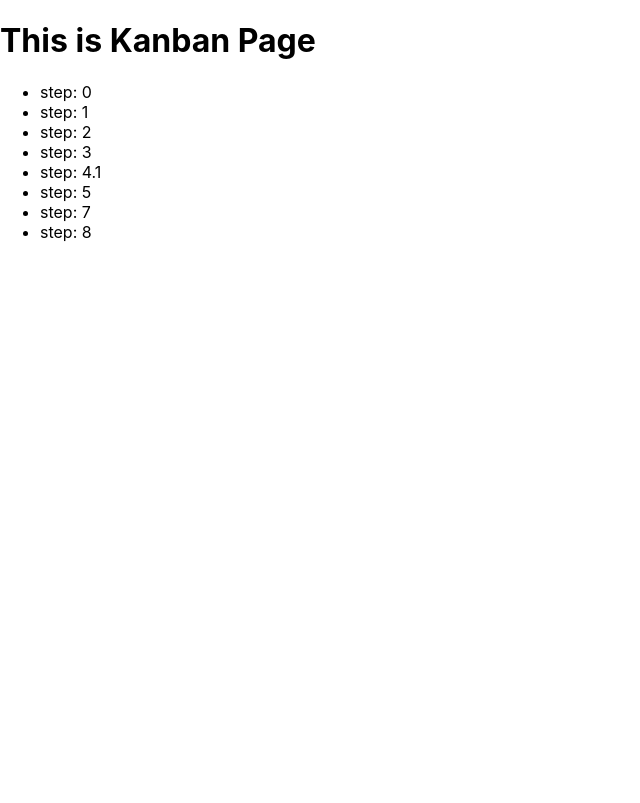
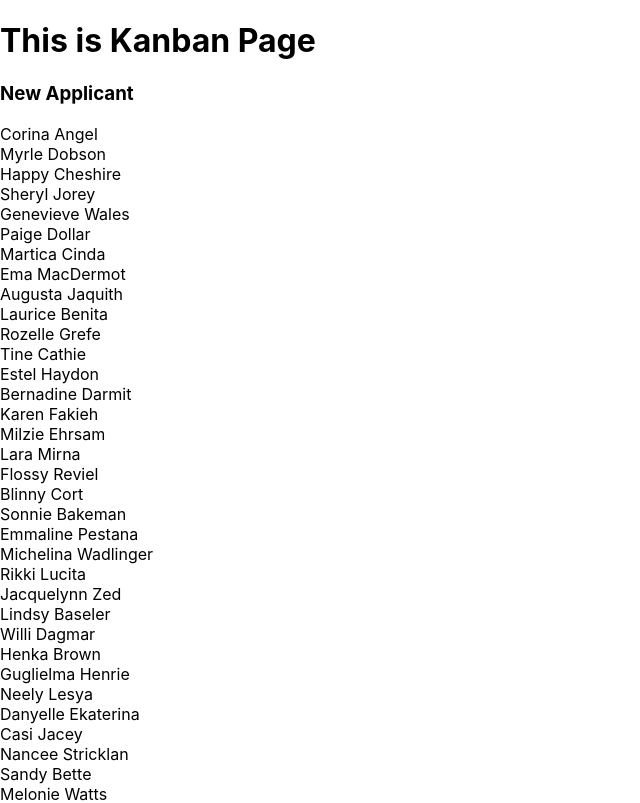
Before and after one commit to saeendamghanian/dashboard-kanban, a React (Create React App) app: page /kanban in a window 1280 px wide. Shown: the top 803 px of the page, without its empty margins (0-640 px from the left). Built offline with nearby package versions, Linux system fonts and the light colour scheme.

Commit message:
WIP column refactoring

```diff
--- /dev/null
+++ b/src/components/Card/index.js
@@ -0,0 +1,15 @@
+import React from "react";
+import ApplicantLabel from "../ApplicantLabel";
+import IconContainer from "../IconContainer";
+
+const Card = ({ student }) => {
+  return (
+    <div>
+      {student.fullName}
+      {/* <ApplicantLabel student={student} /> */}
+      {/* <IconContainer student={student} /> */}
+    </div>
+  );
+};
+
+export default Card;
--- a/src/components/Cards.js
+++ /dev/null
@@ -1,14 +0,0 @@
-import React from "react";
-import ApplicantLabel from "./ApplicantLabel";
-import IconContainer from "./IconContainer";
-
-const Cards = props => {
-  return props.students.map(student => (
-    <div>
-      <ApplicantLabel student={student} />
-      <IconContainer student={student} />
-    </div>
-  ));
-};
-
-export default Cards;
--- a/src/components/Column.js
+++ b/src/components/Column.js
@@ -1,7 +1,6 @@
 import React from "react";
-import Cards from "./Cards";
+import Card from "./Card";
 
-const Column = props => {
 const currentStep = student => {
   let currentStep = 0;
   // Find the approved steps.
@@ -12,7 +11,7 @@ const Column = props => {
   console.log(approvedSteps);
 
   // Find on which step student is.
-    if (approvedSteps.lentgh > 0) {
+  if (approvedSteps.length > 0) {
     approvedSteps.forEach(step => {
       if (step.number > currentStep) {
         currentStep = step.number;
@@ -23,16 +22,21 @@ const Column = props => {
   return currentStep;
 };
 
+const Column = ({ step, students }) => {
+
   // Find the students which is allowed to be added to column.
-  const allowedStudents = props.students.filter(
-    student => currentStep(student) === props.step.number
+  const allowedStudents = students.filter(
+    student => currentStep(student) === step.number
   );
-  console.log(allowedStudents);
+  console.log('ColumnComp', {allowedStudents, step });
 
   return (
     <div>
-      <h3>{props.step.header}</h3>
-      <Cards key={allowedStudents._id} students={allowedStudents} />
+      <h3>{step.header}</h3>
+      {allowedStudents.map(student => (
+        <Card key={student._id} student={student} />
+      ))}
+      {/*  */}
     </div>
   );
 };
--- a/src/containers/ColumnsContainer.js
+++ b/src/containers/ColumnsContainer.js
@@ -53,19 +53,13 @@ export default class ColumnsContainer extends React.Component {
   render() {
     // Create a column for each step.
     const columns = this.state.stepsList.map(step => (
-    <li>{`step: ${step.number}`}</li>
-    ));
-
-    return <ul>{columns}</ul>;
-  }
-}
-
-
-
-/**
- * <Column
+      <Column
         key={step.number}
         step={step}
         students={this.state.studentsList}
       />
- */
+    ));
+
+    return <div>{columns}</div>;
+  }
+}
```
Also changed, not shown: src/components/Card/style.css (added). Lines whose indentation alone changed are shown as unchanged.
